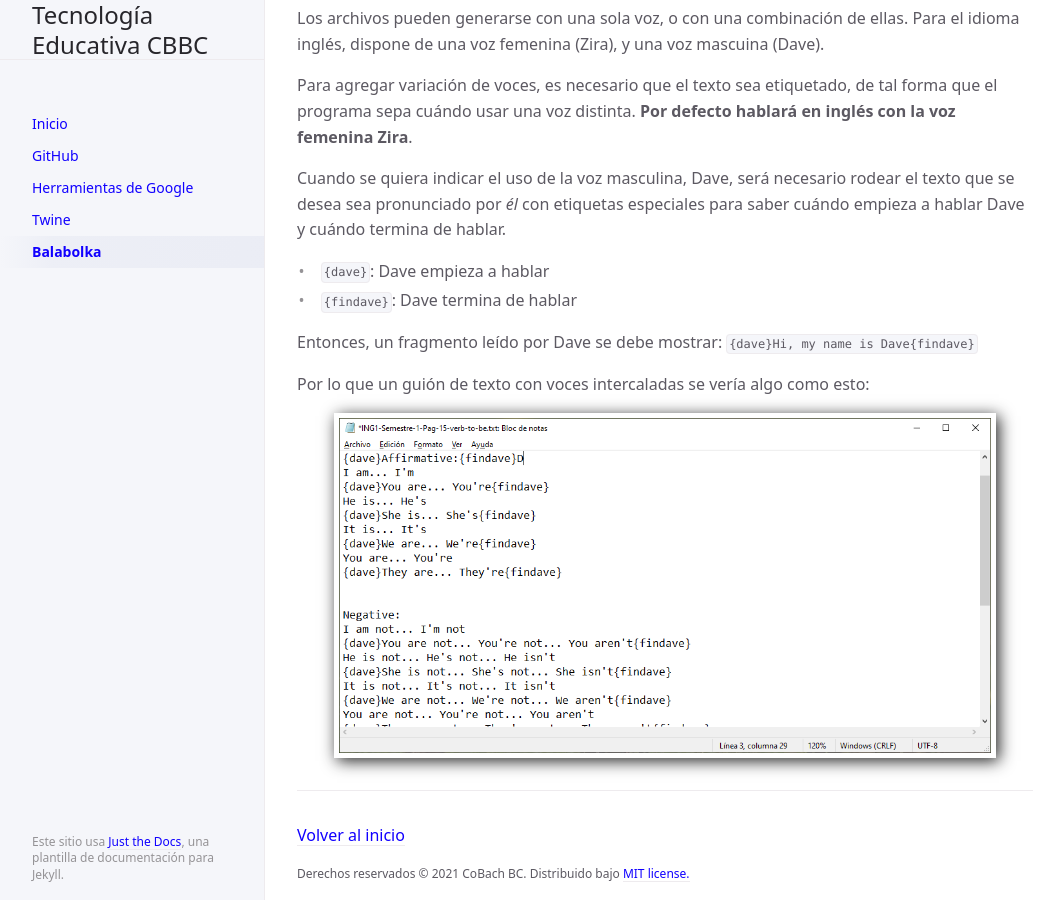
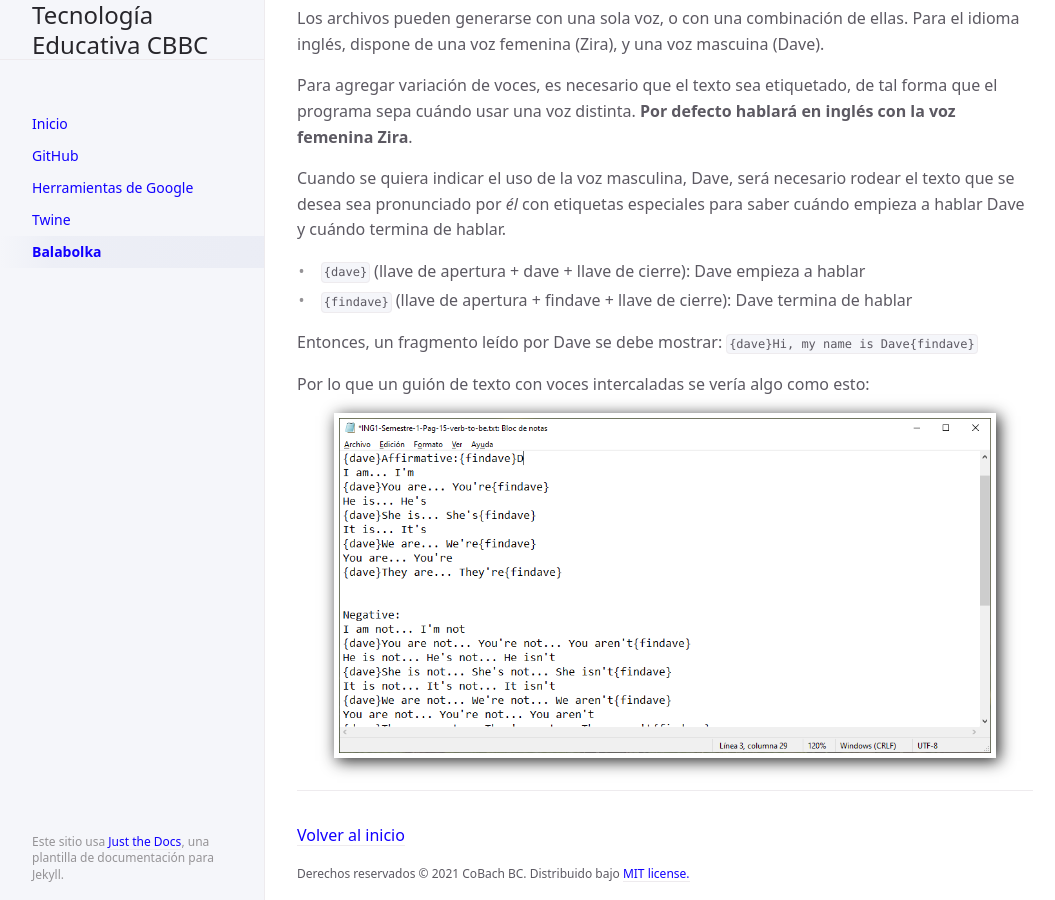
Before and after one commit to CoBachBC/demo, a Jekyll site: the page built from docs/balabolka.md, in a window 1280 px wide and 900 px high, scrolled down 7249 px. Shown: the whole window, without its empty margins (107-1162 px from the left). Built offline with Jekyll 4.4.1, drawn with Linux system fonts in a browser that asks for light colours.

Commit message:
Update balabolka.md

```diff
--- a/docs/balabolka.md
+++ b/docs/balabolka.md
@@ -148,8 +148,8 @@ Para agregar variación de voces, es necesario que el texto sea etiquetado, de t
 
 Cuando se quiera indicar el uso de la voz masculina, Dave, será necesario rodear el texto que se desea sea pronunciado por *él* con etiquetas especiales para saber cuándo empieza a hablar Dave y cuándo termina de hablar.
 
-- **`{dave}`**: Dave empieza a hablar
-- **`{findave}`**: Dave termina de hablar
+- **`{dave}`** (llave de apertura + dave + llave de cierre): Dave empieza a hablar
+- **`{findave}`** (llave de apertura + findave + llave de cierre): Dave termina de hablar
 
 Entonces, un fragmento leído por Dave se debe mostrar: `{dave}Hi, my name is Dave{findave}`
 
```
